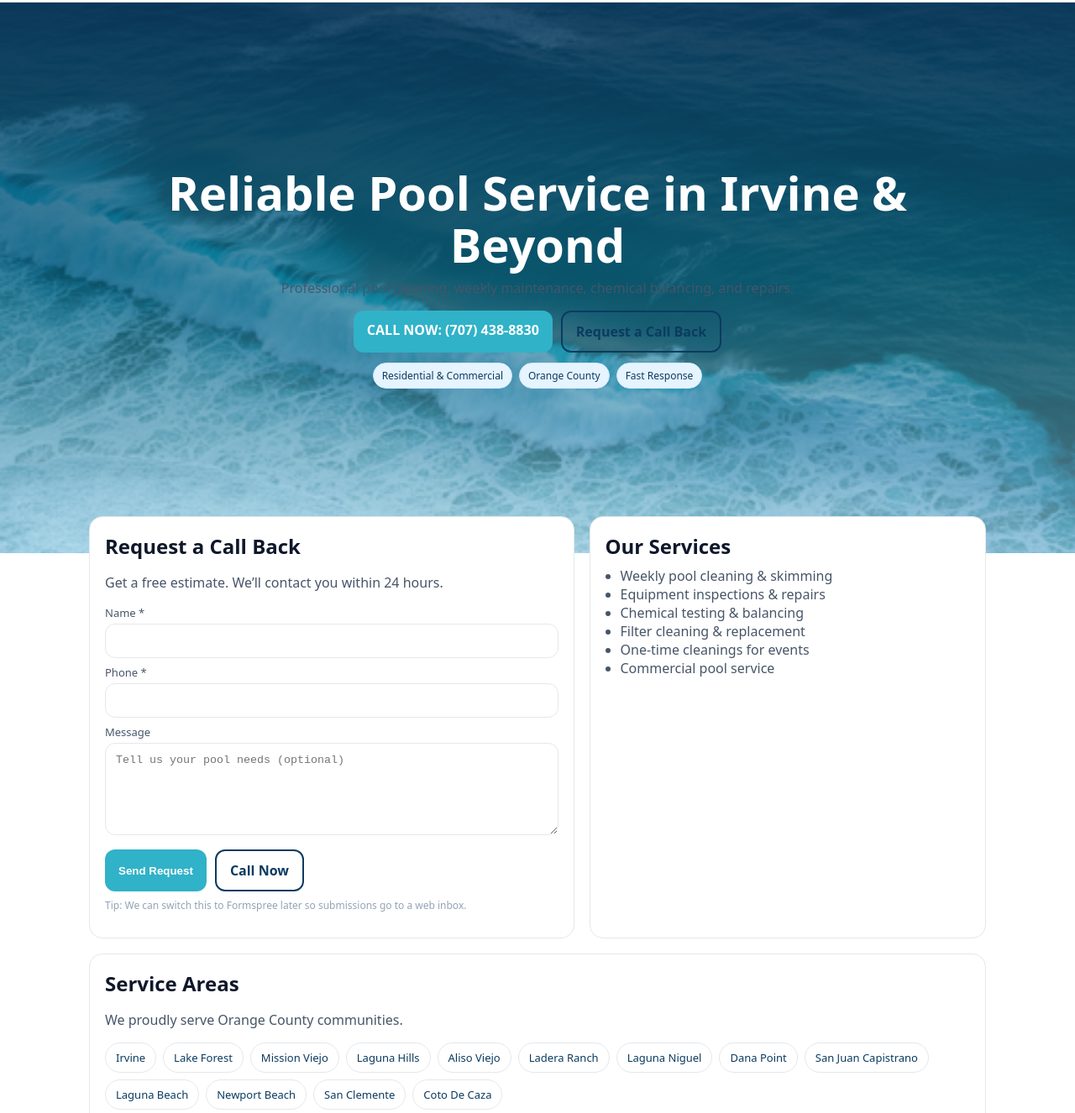
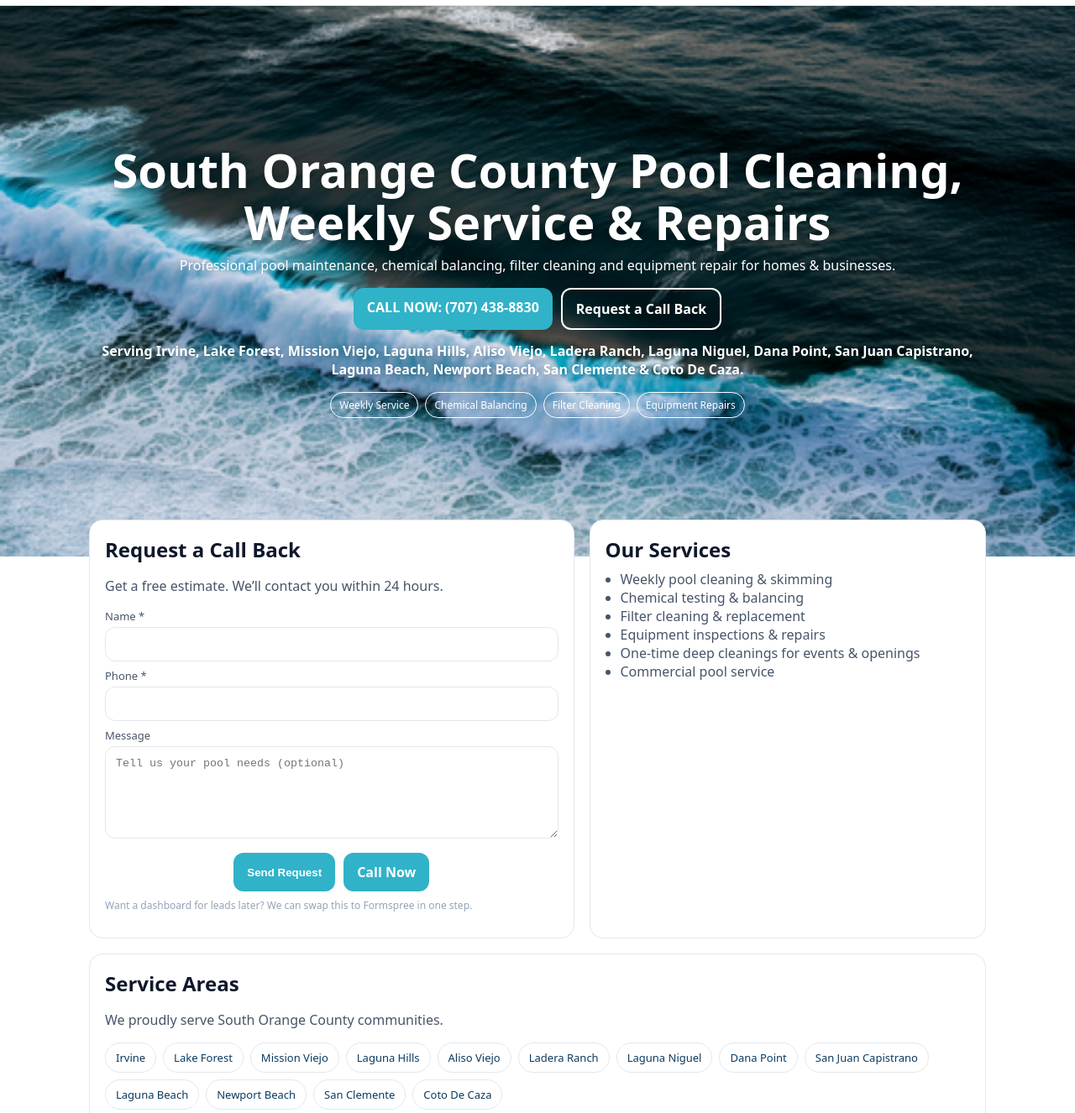
Before and after one commit to anthonyconger/sierrapacificpools, a plain HTML site: page index.html in a window 1280 px wide. Shown: the part 76-1402 px from the top of the page at 84% size. Drawn offline with Linux system fonts and the light colour scheme.

Commit message:
index.html

```diff
--- a/index.html
+++ b/index.html
@@ -3,26 +3,24 @@
 <head>
   <meta charset="utf-8" />
   <meta name="viewport" content="width=device-width,initial-scale=1" />
-  <title>Pool Cleaning & Maintenance in Orange County | Sierra Pacific Pools</title>
-  <meta name="description" content="Sierra Pacific Pools offers reliable pool cleaning, weekly maintenance, chemical balancing, and repairs across Orange County. Call (707) 438-8830 or request a call back.">
+  <title>South Orange County Pool Cleaning, Weekly Maintenance & Repairs | Sierra Pacific Pools</title>
+  <meta name="description" content="Sierra Pacific Pools provides pool cleaning, weekly maintenance, chemical balancing, filter service and repairs across South Orange County — Irvine, Lake Forest, Mission Viejo, Laguna Hills, Aliso Viejo, Ladera Ranch, Laguna Niguel, Dana Point, San Juan Capistrano, Laguna Beach, Newport Beach, San Clemente, Coto De Caza. Call (707) 438-8830.">
   <style>
     /* ==== QUICK EDITS (colors, background image, logo size) ==== */
     :root{
-      --brand-deep: #0B3B60;   /* headings, accents */
+      --brand-deep: #0B3B60;   /* accents for non-hero sections */
       --brand-aqua: #30B2C8;   /* buttons */
       --text-dark:  #0f172a;   /* body text on light */
       --text-light: #ffffff;   /* text on hero */
-      /* To use a photo in the hero background, set the URL below */
-      /* Example: url('https://your-image-url.jpg') */
-     --hero-image: url('https://raw.githubusercontent.com/anthonyconger/sierrapacificpools/main/Crashing-Waves.jpg');
-      --logo-width: 44px; /* adjust your logo size */
+      /* Set your hero background image here (no overlay added) */
+      --hero-image: url('https://raw.githubusercontent.com/anthonyconger/sierrapacificpools/main/Crashing-Waves.jpg');
+      --logo-width: 88px; /* doubled size */
     }
 
     *{box-sizing:border-box}
     html,body{margin:0;font-family:system-ui,-apple-system,Segoe UI,Roboto,Helvetica,Arial}
     a{color:inherit}
     img{max-width:100%;display:block}
-
     .container{max-width:1100px;margin:0 auto;padding:16px}
 
     /* Header */
@@ -32,20 +30,19 @@
     .brand img{width:var(--logo-width);height:auto;border-radius:8px;object-fit:contain;background:#fff}
     .brand-name{font-weight:900;color:var(--brand-deep)}
     .btn{display:inline-block;background:var(--brand-aqua);color:#fff;font-weight:800;border:none;border-radius:12px;padding:12px 16px;text-decoration:none;cursor:pointer}
-    .btn.outline{background:transparent;border:2px solid var(--brand-deep);color:var(--brand-deep)}
+    .btn.outline{background:transparent;border:2px solid #fff;color:#fff} /* white outline for hero */
 
-    /* Hero */
+    /* Hero (NO OVERLAY, pure image) */
     .hero{
       min-height:82vh;display:grid;align-items:center;text-align:center;color:var(--text-light);
-      /* If you set --hero-image above, it will overlay under this gradient */
-      background:
-        linear-gradient(180deg, rgba(11,59,96,.88) 0%, rgba(14,110,140,.70) 50%, rgba(160,225,245,.55) 100%),
-        var(--hero-image);
+      background: var(--hero-image);
       background-size:cover; background-position:center; background-repeat:no-repeat;
     }
-    .hero h1{font-size:40px;line-height:1.1;margin:0 0 10px}
-    .hero p{opacity:.95;margin:0 0 16px}
+    .hero h1{font-size:40px;line-height:1.1;margin:0 0 10px;color:#fff;text-shadow:0 2px 14px rgba(0,0,0,.35)}
+    .hero p{opacity:1;margin:0 0 16px;color:#fff;text-shadow:0 2px 10px rgba(0,0,0,.30)}
     @media(min-width:800px){ .hero h1{font-size:56px} }
+
+    .actions{display:flex;gap:10px;flex-wrap:wrap;margin-top:12px;justify-content:center}
 
     /* Layout */
     .grid{display:grid;gap:18px}
@@ -59,13 +56,12 @@
     label{display:block;font-size:13px;margin:8px 0 4px}
     input, textarea{width:100%;padding:12px;border:1px solid #e5e7eb;border-radius:12px}
     textarea{min-height:110px}
-    .actions{display:flex;gap:10px;flex-wrap:wrap;margin-top:12px}
 
-    /* Pills */
+    /* Pills (white text over hero) */
     .pillrow{display:flex;gap:8px;flex-wrap:wrap;justify-content:center;margin-top:12px}
-    .pill{font-size:12px;border:1px solid #cfe7ff;color:#0b3b60;background:#e6f4ff;border-radius:999px;padding:6px 10px}
+    .pill{font-size:12px;border:1px solid #fff;color:#fff;background:transparent;border-radius:999px;padding:6px 10px}
 
-    /* Cities */
+    /* Cities list (SEO helper) */
     .cities{display:flex;flex-wrap:wrap;gap:8px}
     .cities span{font-size:13px;border:1px solid #e5e7eb;border-radius:999px;padding:8px 12px;color:#0b3b60;background:#fff}
 
@@ -77,7 +73,6 @@
   <header>
     <div class="container row">
       <div class="brand">
-        <!-- Swap this logo URL anytime -->
         <img src="https://raw.githubusercontent.com/anthonyconger/sierrapacificpools/main/sample.jpg" alt="Sierra Pacific Pools logo" id="logo">
         <div class="brand-name">Sierra Pacific Pools</div>
       </div>
@@ -88,16 +83,22 @@
   <!-- Hero -->
   <section class="hero">
     <div class="container">
-      <h1>Reliable Pool Service in Irvine & Beyond</h1>
-      <p>Professional pool cleaning, weekly maintenance, chemical balancing, and repairs.</p>
-      <div class="actions" style="justify-content:center">
+      <h1>South Orange County Pool Cleaning, Weekly Service & Repairs</h1>
+      <p>Professional pool maintenance, chemical balancing, filter cleaning and equipment repair for homes & businesses.</p>
+      <div class="actions">
         <a class="btn" href="tel:+17074388830">CALL NOW: (707) 438-8830</a>
         <a class="btn outline" href="#contact">Request a Call Back</a>
       </div>
+      <!-- Cities surfaced for SEO -->
+      <p style="margin-top:14px;color:#fff;font-weight:600">
+        Serving Irvine, Lake Forest, Mission Viejo, Laguna Hills, Aliso Viejo, Ladera Ranch, Laguna Niguel,
+        Dana Point, San Juan Capistrano, Laguna Beach, Newport Beach, San Clemente &amp; Coto De Caza.
+      </p>
       <div class="pillrow">
-        <span class="pill">Residential & Commercial</span>
-        <span class="pill">Orange County</span>
-        <span class="pill">Fast Response</span>
+        <span class="pill">Weekly Service</span>
+        <span class="pill">Chemical Balancing</span>
+        <span class="pill">Filter Cleaning</span>
+        <span class="pill">Equipment Repairs</span>
       </div>
     </div>
   </section>
@@ -108,10 +109,6 @@
       <div class="card">
         <h2>Request a Call Back</h2>
         <p>Get a free estimate. We’ll contact you within 24 hours.</p>
-
-        <!-- SIMPLE MAILTO FORM (opens your email app).
-             To use a real form service later, replace action with
-             your Formspree endpoint and remove enctype. -->
         <form action="mailto:conger.ant@gmail.com" method="POST" enctype="text/plain">
           <label>Name *</label>
           <input name="Name" required />
@@ -119,13 +116,12 @@
           <input name="Phone" required />
           <label>Message</label>
           <textarea name="Message" placeholder="Tell us your pool needs (optional)"></textarea>
-
           <div class="actions">
             <button class="btn" type="submit">Send Request</button>
-            <a class="btn outline" href="tel:+17074388830">Call Now</a>
+            <a class="btn" href="tel:+17074388830">Call Now</a>
           </div>
           <p style="font-size:12px;color:#94a3b8;margin-top:8px">
-            Tip: We can switch this to Formspree later so submissions go to a web inbox.
+            Want a dashboard for leads later? We can swap this to Formspree in one step.
           </p>
         </form>
       </div>
@@ -134,19 +130,19 @@
         <h2>Our Services</h2>
         <ul>
           <li>Weekly pool cleaning & skimming</li>
-          <li>Equipment inspections & repairs</li>
           <li>Chemical testing & balancing</li>
           <li>Filter cleaning & replacement</li>
-          <li>One-time cleanings for events</li>
+          <li>Equipment inspections & repairs</li>
+          <li>One-time deep cleanings for events & openings</li>
           <li>Commercial pool service</li>
         </ul>
       </div>
     </section>
 
-    <!-- Service areas -->
+    <!-- Service areas (kept for users + SEO) -->
     <section class="card" style="margin-top:18px">
       <h2>Service Areas</h2>
-      <p>We proudly serve Orange County communities.</p>
+      <p>We proudly serve South Orange County communities.</p>
       <div class="cities">
         <span>Irvine</span><span>Lake Forest</span><span>Mission Viejo</span><span>Laguna Hills</span>
         <span>Aliso Viejo</span><span>Ladera Ranch</span><span>Laguna Niguel</span><span>Dana Point</span>
@@ -158,7 +154,7 @@
     <!-- About -->
     <section class="card" style="margin-top:18px">
       <h2>About Us</h2>
-      <p>We’re a local Orange County pool service focused on reliability and clear communication. Whether you need weekly service or a one-time clean, we keep your pool sparkling and safe year-round.</p>
+      <p>We’re a local South Orange County pool service focused on reliability and clear communication. Whether you need weekly service or a one-time clean, we keep your pool sparkling and safe year-round.</p>
     </section>
 
     <!-- Contact -->
@@ -172,8 +168,6 @@
     © <span id="year"></span> Sierra Pacific Pools. All rights reserved.
   </footer>
 
-  <script>
-    document.getElementById('year').textContent = new Date().getFullYear();
-  </script>
+  <script>document.getElementById('year').textContent = new Date().getFullYear();</script>
 </body>
 </html>
```
